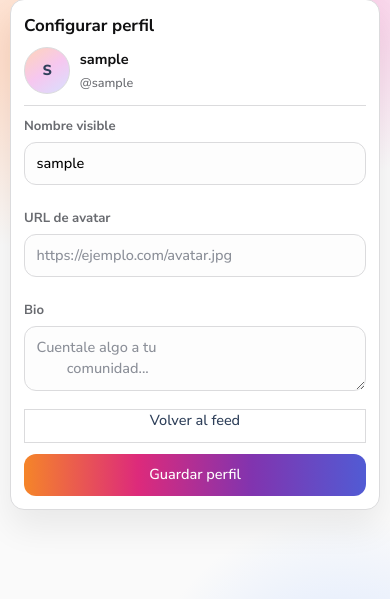
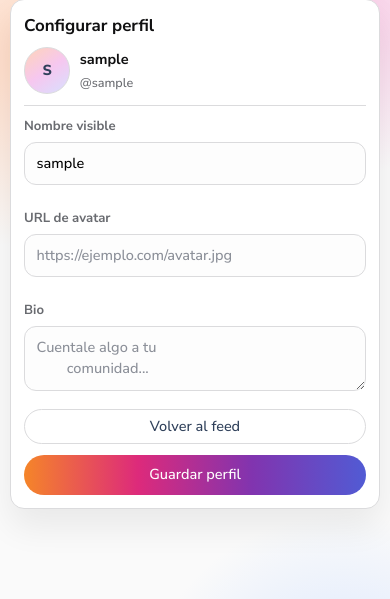
Before and after one commit to eimarramos/Aplicacion-Web-con-IA, a Flask app: page /profile/edit in a window 390 px wide. Shown: the part 65-664 px from the top of the page. Run offline with Flask 3, Linux system fonts and the light colour scheme; the visitor is signed in with stand-in values (Sample User, id 1); some web fonts are replaced.

Commit message:
Mejorar estilos de botones en la sección de perfil; ajustar diseño de .profile-back y .btn-primary para mayor consistencia.

```diff
--- a/static/css/components/profile.css
+++ b/static/css/components/profile.css
@@ -49,7 +49,20 @@
 }
 
 .profile-back {
+  display: inline-flex;
+  align-items: center;
+  justify-content: center;
+  width: fit-content;
+  min-width: 9.5rem;
+  min-height: 2.35rem;
+  padding: 0.56rem 1.1rem;
+  border-radius: 999px;
+  line-height: 1;
   text-decoration: none;
+}
+
+.profile-actions .btn-primary {
+  min-height: 2.35rem;
 }
 
 @media (max-width: 580px) {
@@ -80,6 +93,9 @@
   .profile-actions .btn-link,
   .profile-actions .btn-primary {
     width: 100%;
+    min-height: 2.2rem;
+    border-radius: 999px;
+    padding: 0.58rem 1rem;
     text-align: center;
   }
 }
```
